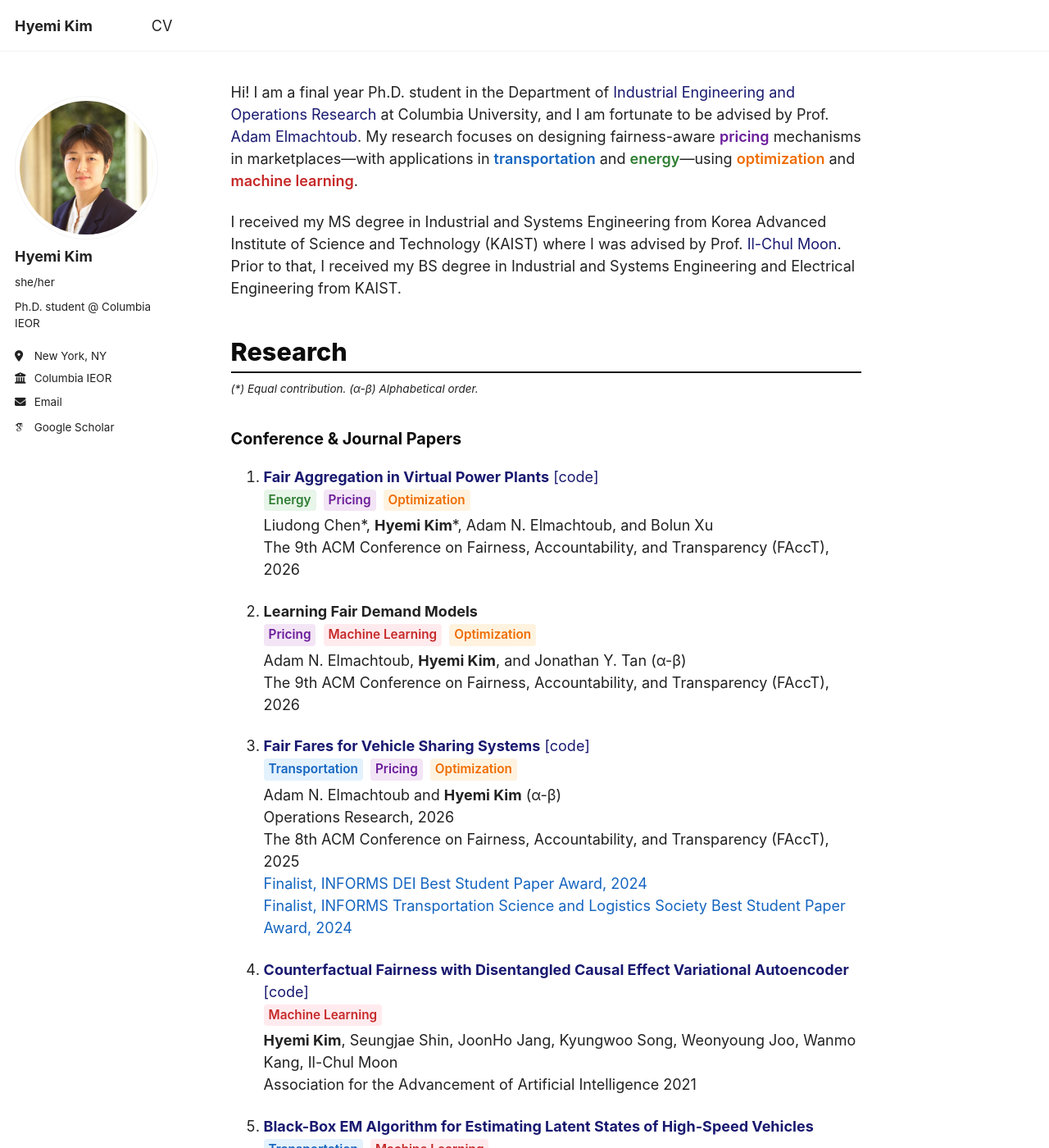
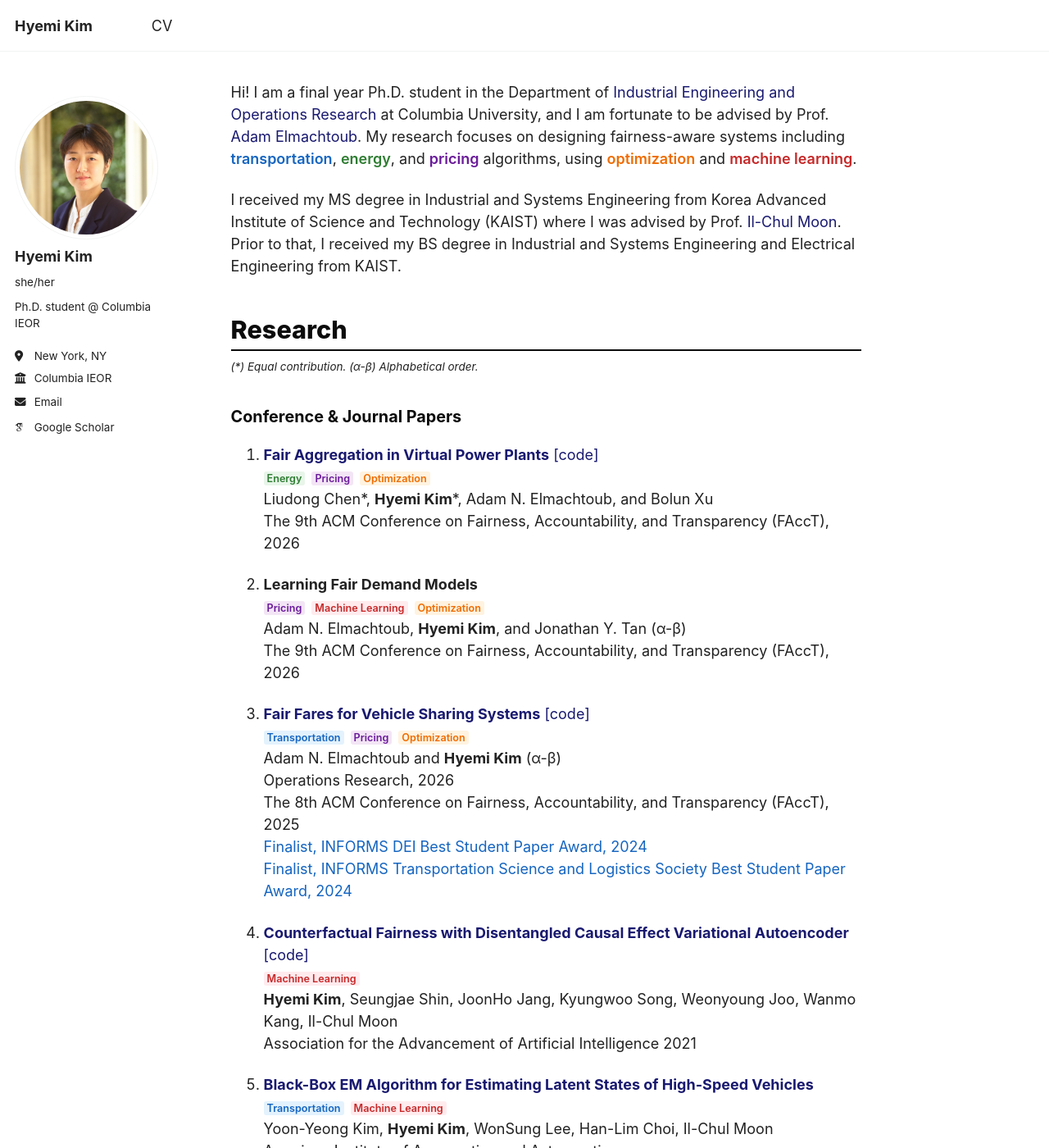
Before and after one commit to HyemiK1m/hyemik1m.github.io, a Jekyll site: the page built from _pages/about.md, in a window 1280 px wide and 1400 px high. Shown: the whole window at 82% size. Built offline with Jekyll 4.4.1, drawn with Linux system fonts in a browser that asks for light colours; some web fonts are replaced; a script that is not in the unit is left out; part of the change alters nothing that is shown.

Commit message:
Update about.md

```diff
--- a/_pages/about.md
+++ b/_pages/about.md
@@ -7,12 +7,12 @@ redirect_from:
 ---
 
 <style>
-  /* Badge Styles for Papers */
-  .tag-transportation { background-color: #E3F2FD; color: #1565C0; padding: 2px 6px; border-radius: 4px; font-size: 0.85em; font-weight: 600; margin-right: 4px; display: inline-block; margin-bottom: 4px;}
-  .tag-energy { background-color: #E8F5E9; color: #2E7D32; padding: 2px 6px; border-radius: 4px; font-size: 0.85em; font-weight: 600; margin-right: 4px; display: inline-block; margin-bottom: 4px;}
-  .tag-pricing { background-color: #F3E5F5; color: #6A1B9A; padding: 2px 6px; border-radius: 4px; font-size: 0.85em; font-weight: 600; margin-right: 4px; display: inline-block; margin-bottom: 4px;}
-  .tag-optimization { background-color: #FFF3E0; color: #EF6C00; padding: 2px 6px; border-radius: 4px; font-size: 0.85em; font-weight: 600; margin-right: 4px; display: inline-block; margin-bottom: 4px;}
-  .tag-ml { background-color: #FFEBEE; color: #C62828; padding: 2px 6px; border-radius: 4px; font-size: 0.85em; font-weight: 600; margin-right: 4px; display: inline-block; margin-bottom: 4px;}
+  /* Badge Styles for Papers - Reduced Size */
+  .tag-transportation { background-color: #E3F2FD; color: #1565C0; padding: 1px 4px; border-radius: 3px; font-size: 0.7em; font-weight: 600; margin-right: 3px; display: inline-block; margin-bottom: 2px; line-height: 1.2;}
+  .tag-energy { background-color: #E8F5E9; color: #2E7D32; padding: 1px 4px; border-radius: 3px; font-size: 0.7em; font-weight: 600; margin-right: 3px; display: inline-block; margin-bottom: 2px; line-height: 1.2;}
+  .tag-pricing { background-color: #F3E5F5; color: #6A1B9A; padding: 1px 4px; border-radius: 3px; font-size: 0.7em; font-weight: 600; margin-right: 3px; display: inline-block; margin-bottom: 2px; line-height: 1.2;}
+  .tag-optimization { background-color: #FFF3E0; color: #EF6C00; padding: 1px 4px; border-radius: 3px; font-size: 0.7em; font-weight: 600; margin-right: 3px; display: inline-block; margin-bottom: 2px; line-height: 1.2;}
+  .tag-ml { background-color: #FFEBEE; color: #C62828; padding: 1px 4px; border-radius: 3px; font-size: 0.7em; font-weight: 600; margin-right: 3px; display: inline-block; margin-bottom: 2px; line-height: 1.2;}
 
   /* Text Colors for Bio */
   .text-transportation { color: #1565C0; font-weight: 600; }
@@ -22,7 +22,7 @@ redirect_from:
   .text-ml { color: #C62828; font-weight: 600; }
 </style>
 
-Hi! I am a final year Ph.D. student in the Department of [Industrial Engineering and Operations Research](https://ieor.columbia.edu/) at Columbia University, and I am fortunate to be advised by Prof. [Adam Elmachtoub](https://www.columbia.edu/~ae2516/). My research focuses on designing fairness-aware <span class="text-pricing">pricing</span> mechanisms in marketplaces—with applications in <span class="text-transportation">transportation</span> and <span class="text-energy">energy</span>—using <span class="text-optimization">optimization</span> and <span class="text-ml">machine learning</span>.
+Hi! I am a final year Ph.D. student in the Department of [Industrial Engineering and Operations Research](https://ieor.columbia.edu/) at Columbia University, and I am fortunate to be advised by Prof. [Adam Elmachtoub](https://www.columbia.edu/~ae2516/). My research focuses on designing fairness-aware systems including <span class="text-transportation">transportation</span>, <span class="text-energy">energy</span>, and <span class="text-pricing">pricing</span> algorithms, using <span class="text-optimization">optimization</span> and <span class="text-ml">machine learning</span>.
 
 I received my MS degree in Industrial and Systems Engineering from Korea Advanced Institute of Science and Technology (KAIST) where I was advised by Prof. [Il-Chul Moon](https://aai.kaist.ac.kr/bbs/board.php?bo_table=sub2_1&wr_id=3). Prior to that, I received my BS degree in Industrial and Systems Engineering and Electrical Engineering from KAIST.
 
```
